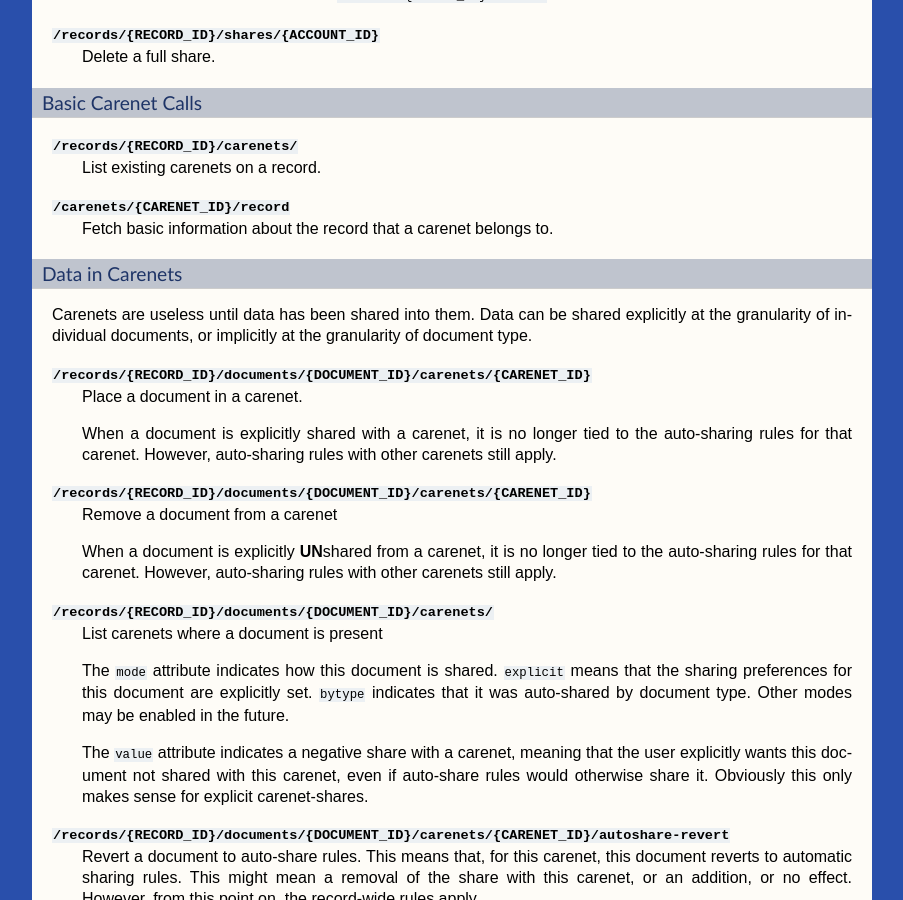
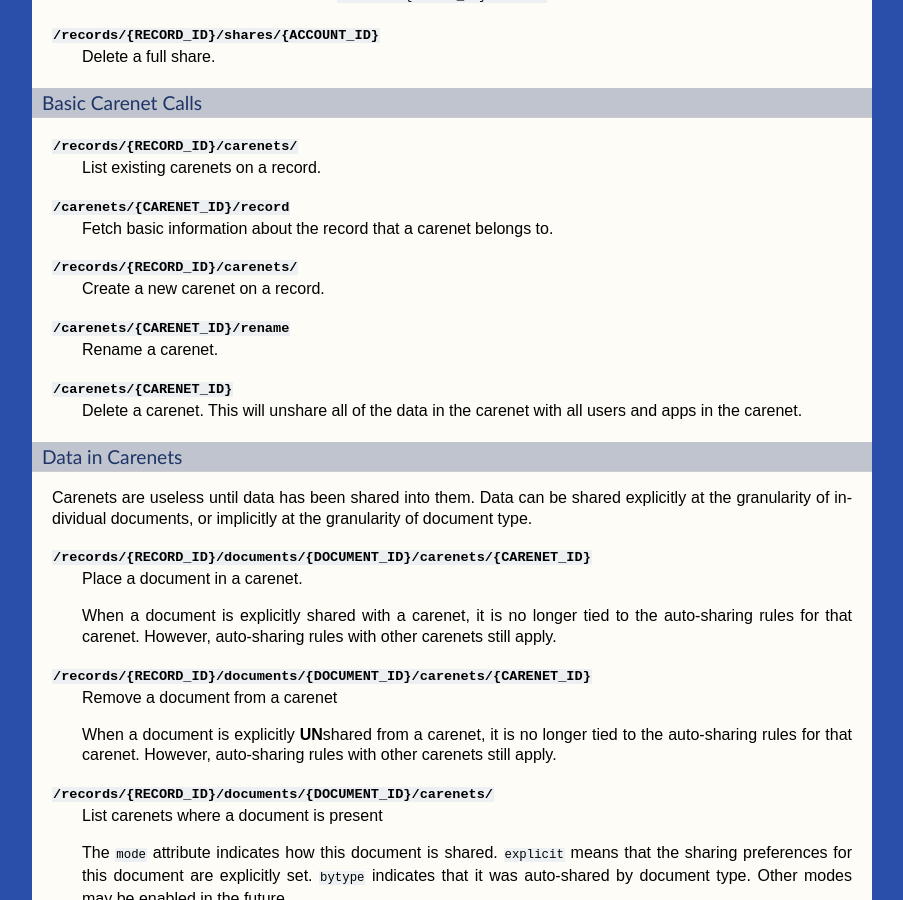
Before and after one commit to chb/indivo_server, a Sphinx documentation site: the page built from doc/sphinx/source/api.rst, in a window 1280 px wide and 900 px high, scrolled down 15806 px. Shown: the whole window, without its empty margins (198-1101 px from the left). Built offline with Sphinx 7.4.7, drawn with Linux system fonts in a browser that asks for light colours; pages that are not in the unit, such as notebooks, are missing from menus; cross-references to code outside the pages are shown as plain code.

Commit message:
Added carenet create, rename, delete to the api docs

```diff
--- a/doc/sphinx/source/api.rst
+++ b/doc/sphinx/source/api.rst
@@ -956,6 +956,16 @@ Basic Carenet Calls
    :http:get:`/carenets/{CARENET_ID}/record`
      Fetch basic information about the record that a carenet belongs to.
 
+   :http:post:`/records/{RECORD_ID}/carenets/`
+     Create a new carenet on a record.
+
+   :http:post:`/carenets/{CARENET_ID}/rename`
+     Rename a carenet.
+
+   :http:delete:`/carenets/{CARENET_ID}`
+     Delete a carenet. This will unshare all of the data in the carenet with
+     all users and apps in the carenet.
+
 Data in Carenets
 """"""""""""""""
 
```
